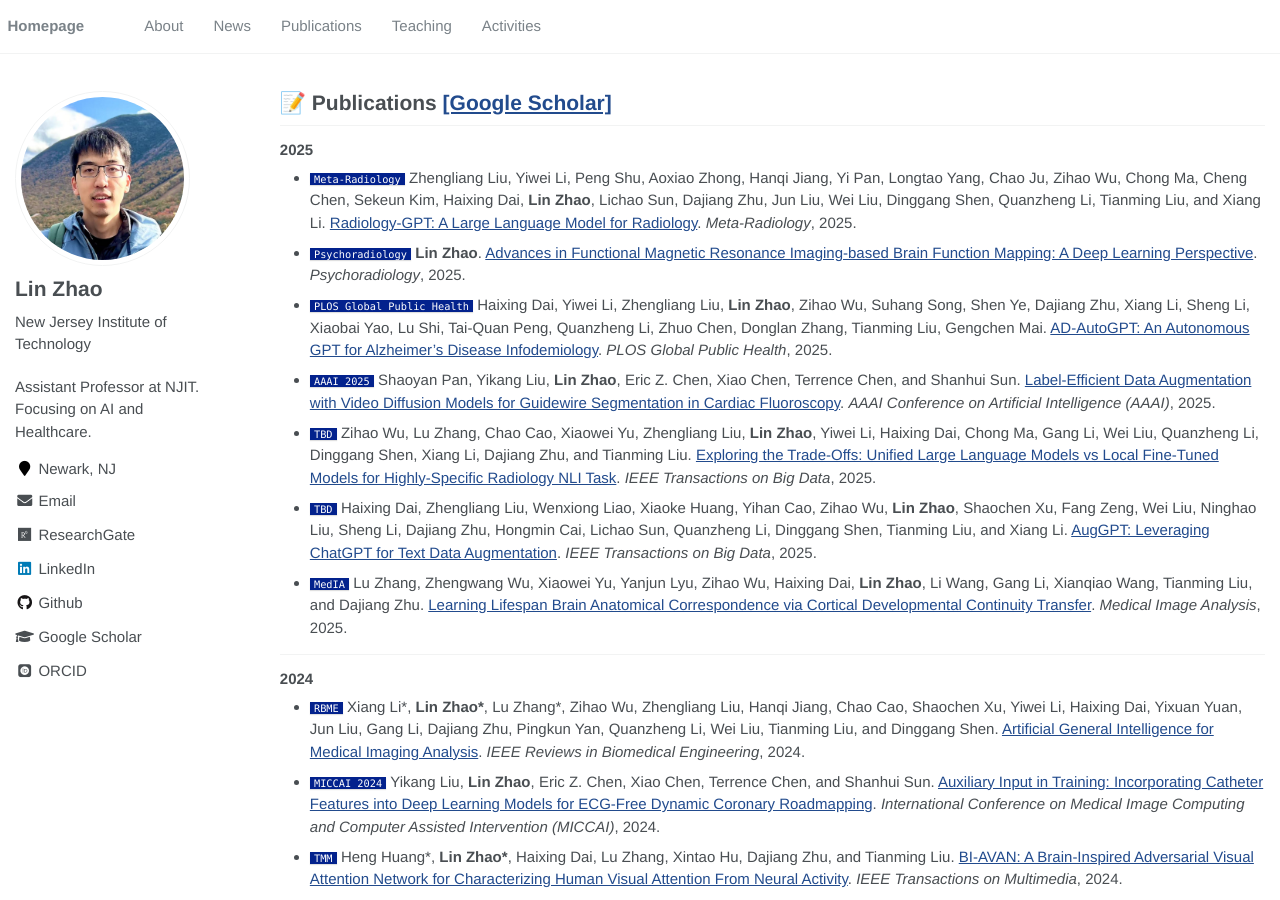
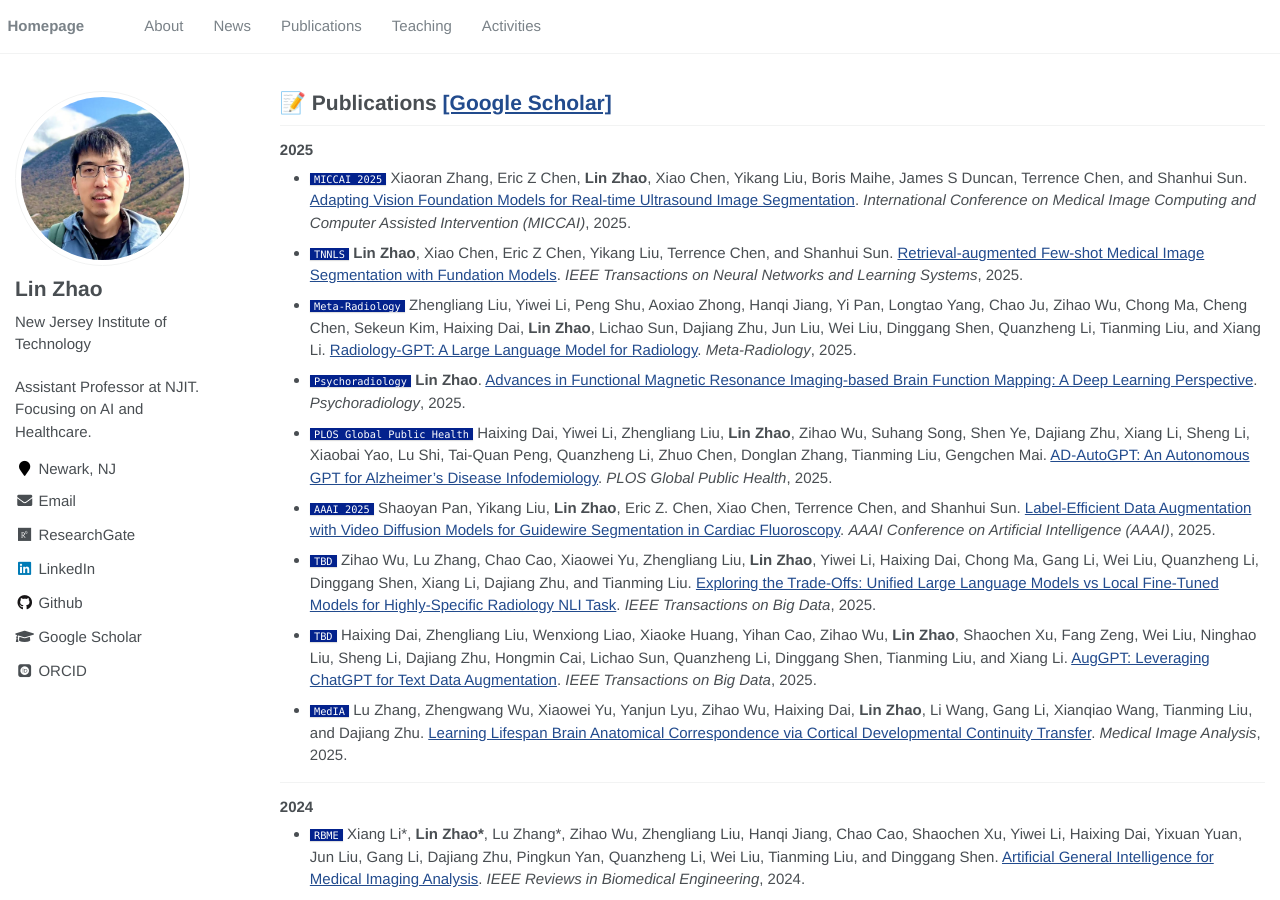
Before and after one commit to lin-zhao-research/lin-zhao-research.github.io, a Jekyll site: the page built from _pages/contents/publications.md, in a window 1280 px wide and 900 px high. Built offline with Jekyll 4.4.1, drawn with Linux system fonts in a browser that asks for light colours; some web fonts are replaced; our own code applies the rules of GitHub Pages for plain Markdown files; formulas are drawn with MathJax 3.

Commit message:
updates paper

```diff
--- a/_pages/contents/publications.md
+++ b/_pages/contents/publications.md
@@ -3,6 +3,10 @@
 
 
 #### 2025
+
+- ``MICCAI 2025`` Xiaoran Zhang, Eric Z Chen, **Lin Zhao**, Xiao Chen, Yikang Liu, Boris Maihe, James S Duncan, Terrence Chen, and Shanhui Sun. [Adapting Vision Foundation Models for Real-time Ultrasound Image Segmentation](https://link.springer.com/chapter/10.1007/978-3-032-04971-1_3). *International Conference on Medical Image Computing and Computer Assisted Intervention (MICCAI)*, 2025.
+
+- ``TNNLS`` **Lin Zhao**, Xiao Chen, Eric Z Chen, Yikang Liu, Terrence Chen, and Shanhui Sun. [Retrieval-augmented Few-shot Medical Image Segmentation with Fundation Models](https://ieeexplore.ieee.org/abstract/document/11021654). *IEEE Transactions on Neural Networks and Learning Systems*, 2025.
 
 - ``Meta-Radiology`` Zhengliang Liu, Yiwei Li, Peng Shu, Aoxiao Zhong, Hanqi Jiang, Yi Pan, Longtao Yang, Chao Ju, Zihao Wu, Chong Ma, Cheng Chen, Sekeun Kim, Haixing Dai, **Lin Zhao**, Lichao Sun, Dajiang Zhu, Jun Liu, Wei Liu, Dinggang Shen, Quanzheng Li, Tianming Liu, and Xiang Li. [Radiology-GPT: A Large Language Model for Radiology](https://www.sciencedirect.com/science/article/pii/S2950162825000219). *Meta-Radiology*, 2025.
 
```
Also changed, not shown: 1 other file.
